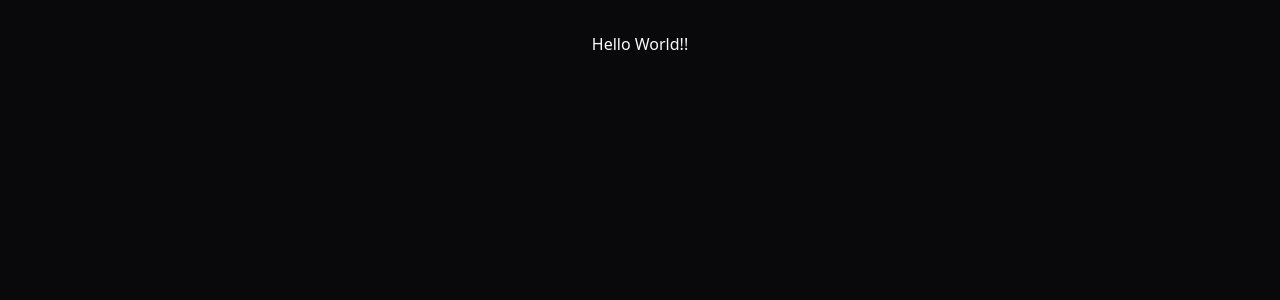
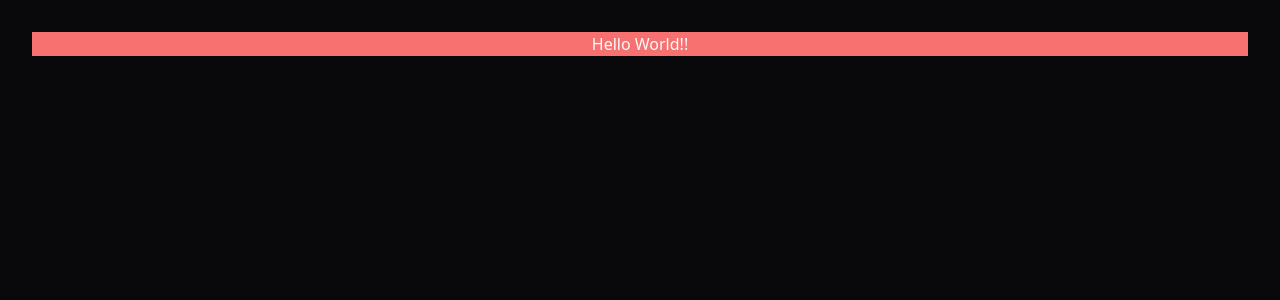
Before and after one commit to JhonyMesquita/React-Go, a React (Vite) app: page / in a window 1280 px wide. Shown: the top 300 px of the page. Built offline with nearby package versions, Linux system fonts and the light colour scheme.

Commit message:
test tailwind

```diff
--- a/src/App.tsx
+++ b/src/App.tsx
@@ -6,7 +6,7 @@ function App() {
 
   return (
     <>
-      <div>
+      <div className='bg-red-400'>
         <text>
           <h1> Hello World!! </h1>
         </text>
```
